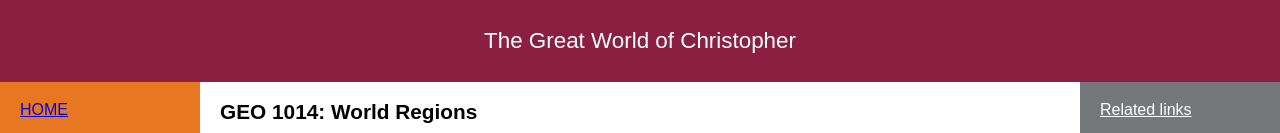
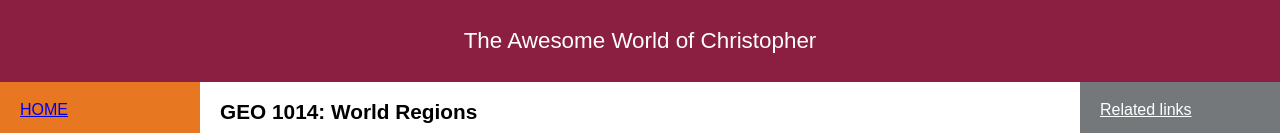
Before and after one commit to ctaleghani13/myteachers20134, a plain HTML site: page worldregions1014.html in a window 1280 px wide. Shown: the top 133 px of the page. Drawn offline with Linux system fonts and the light colour scheme.

Commit message:
Update worldregions1014.html

```diff
--- a/worldregions1014.html
+++ b/worldregions1014.html
@@ -9,7 +9,7 @@
     <link rel="stylesheet" href="styles.css">
   </head>
   <body class="container">
-   <header>The Great World of Christopher</header>
+   <header>The Awesome World of Christopher</header>
    <nav><ul>
      <li><a href="index.html">HOME</a></li><br>
      <li><a href="visualmedia2034.html">Visual Media</a></li><br>
```
